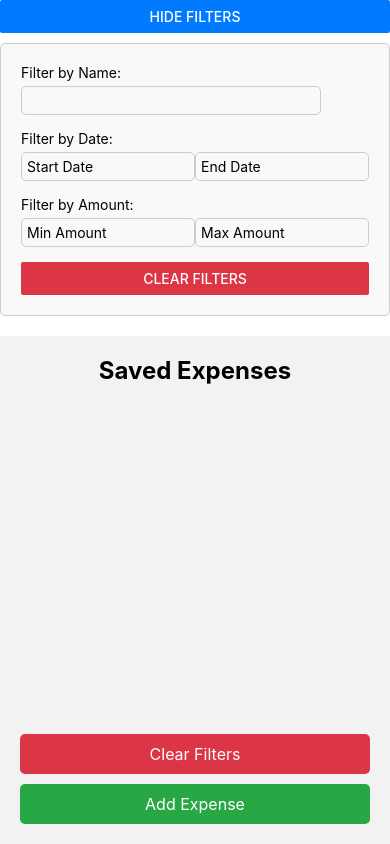
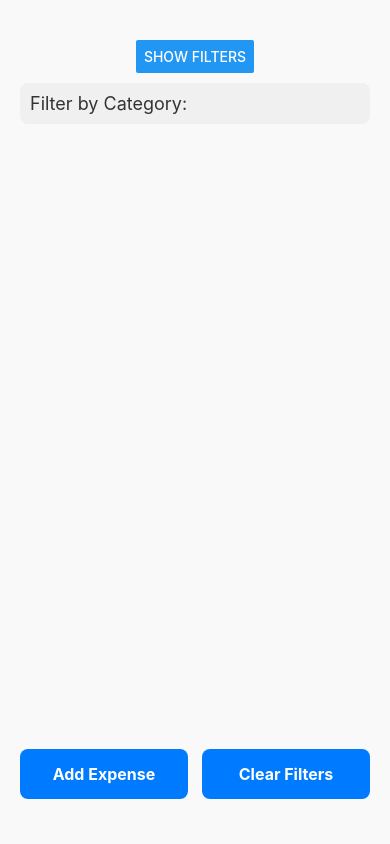
Before and after one commit to kamath7/ExpenserAgain, a React Native app: screen /ExpenseList in a window 390 px wide. Both pictures are taken after a click on the button "SHOW FILTERS". Built offline with nearby package versions, Linux system fonts and the light colour scheme.

Commit message:
added uuid

```diff
--- a/App.js
+++ b/App.js
@@ -6,7 +6,6 @@ import store from './store/store';
 
 import ExpenseListScreen from './screens/ExpenseListScreen';
 import AddExpenseScreen from './screens/AddExpenseScreen';
-import ExpenseFilter from './ExpenseFilter';
 
 const Stack = createStackNavigator();
 
@@ -14,8 +13,6 @@ export default function App() {
   return (
     <Provider store={store}>
       <NavigationContainer>
-
-        <ExpenseFilter />
         <Stack.Navigator initialRouteName="ExpenseList">
           <Stack.Screen
             name="ExpenseList"
--- a/ExpenseFilter.js
+++ b/ExpenseFilter.js
@@ -1,121 +1,42 @@
 import React, { useState } from "react";
-import { useDispatch } from "react-redux";
-import {
-  filterByName,
-  filterByDate,
-  filterByAmount,
-  clearFilters,
-} from "./store/reducers/expenseReducer";
-import { Text, View, TextInput, Button, StyleSheet } from "react-native";
+import { View, Text, Button, StyleSheet } from "react-native";
 
-const ExpenseFilter = () => {
-  const [showFilters, setShowFilters] = useState(false);
-  const dispatch = useDispatch();
+export default function ExpenseFilter() {
+  const [isFiltersVisible, setIsFiltersVisible] = useState(false);
 
   const toggleFilters = () => {
-    setShowFilters(!showFilters);
+    setIsFiltersVisible((prev) => !prev);
   };
 
   return (
-    <View style={styles.filterContainer}>
-      <Button
-        title={showFilters ? "Hide Filters" : "Show Filters"}
-        onPress={toggleFilters}
-        color="#007BFF"
-      />
+    <View style={styles.container}>
+      <Button title="Show Filters" onPress={toggleFilters} />
 
-      {showFilters && (
-        <View style={styles.filters}>
-          <View style={styles.filterGroup}>
-            <Text>Filter by Name:</Text>
-            <TextInput
-              style={styles.input}
-              onChangeText={(text) => dispatch(filterByName({ name: text }))}
-            />
-          </View>
-          <View style={styles.filterGroup}>
-            <Text>Filter by Date:</Text>
-            <View style={styles.dateInputs}>
-              <TextInput
-                style={styles.input}
-                placeholder="Start Date"
-                onChangeText={(text) =>
-                  dispatch(filterByDate({ startDate: text, endDate: null }))
-                }
-              />
-              <TextInput
-                style={styles.input}
-                placeholder="End Date"
-                onChangeText={(text) =>
-                  dispatch(filterByDate({ startDate: null, endDate: text }))
-                }
-              />
-            </View>
-          </View>
-          <View style={styles.filterGroup}>
-            <Text>Filter by Amount:</Text>
-            <View style={styles.amountInputs}>
-              <TextInput
-                style={styles.input}
-                placeholder="Min Amount"
-                keyboardType="numeric"
-                onChangeText={(text) =>
-                  dispatch(filterByAmount({ minAmount: text, maxAmount: null }))
-                }
-              />
-              <TextInput
-                style={styles.input}
-                placeholder="Max Amount"
-                keyboardType="numeric"
-                onChangeText={(text) =>
-                  dispatch(filterByAmount({ minAmount: null, maxAmount: text }))
-                }
-              />
-            </View>
-          </View>
-          <Button
-            title="Clear Filters"
-            onPress={() => dispatch(clearFilters())}
-            color="#DC3545"
-          />
+      {isFiltersVisible && (
+        <View style={styles.filterOptions}>
+          <Text style={styles.filterText}>Filter by Category:</Text>
+          {/* Add filter options here */}
         </View>
       )}
     </View>
   );
-};
+}
 
 const styles = StyleSheet.create({
-  filterContainer: {
+    container: {
+      paddingVertical: 20,
+      alignItems: "center",
       marginBottom: 20,
     },
-  filters: {
+    filterOptions: {
       marginTop: 10,
-    padding: 20,
-    borderWidth: 1,
-    borderColor: "#ccc",
-    borderRadius: 5,
-    backgroundColor: "#f9f9f9",
+      backgroundColor: '#f0f0f0',
+      borderRadius: 8,
+      padding: 10,
+      width: '100%',
     },
-  filterGroup: {
-    marginBottom: 15,
-  },
-  input: {
-    padding: 5,
-    marginTop: 5,
-    width: "100%",
-    maxWidth: 300,
-    borderRadius: 5,
-    borderWidth: 1,
-    borderColor: "#ccc",
-  },
-  dateInputs: {
-    flexDirection: "row",
-    justifyContent: "space-between",
-  },
-  amountInputs: {
-    flexDirection: "row",
-    justifyContent: "space-between",
+    filterText: {
+      fontSize: 18,
+      color: '#333',
     },
   });
-
-export default ExpenseFilter;
--- a/package.json
+++ b/package.json
@@ -19,7 +19,8 @@
     "react-native-safe-area-context": "4.10.5",
     "react-native-screens": "3.31.1",
     "react-redux": "^9.2.0",
-    "redux": "^5.0.1"
+    "redux": "^5.0.1",
+    "uuid": "^11.0.3"
   },
   "devDependencies": {
     "@babel/core": "^7.20.0"
--- a/screens/AddExpenseScreen.js
+++ b/screens/AddExpenseScreen.js
@@ -1,31 +1,64 @@
-import React from 'react';
-import { View, StyleSheet } from 'react-native';
-import { useDispatch } from 'react-redux';
-import SimpleForm from '../SimpleForm';
-import { addExpense } from '../store/reducers/expenseReducer';
+import React, { useState } from "react";
+import { View, Text, TextInput, Button, StyleSheet } from "react-native";
+import { useDispatch } from "react-redux";
+import { addExpense } from "../store/reducers/expenseReducer"; // Ensure you have this action
+import { v4 as uuidv4 } from 'uuid'; // Import the uuid library
 
 export default function AddExpenseScreen({ navigation }) {
+  const [expenseName, setExpenseName] = useState('');
+  const [expenseAmount, setExpenseAmount] = useState('');
+  const [expenseDate, setExpenseDate] = useState('');
+
   const dispatch = useDispatch();
 
-  const handleFormSubmit = (expenseData) => {
-    if (expenseData.name && expenseData.amount && expenseData.date) {
-      dispatch(addExpense(expenseData));
-      navigation.navigate('ExpenseList');
-    } else {
-      alert('Please provide all expense details.');
-    }
+  const handleAddExpense = () => {
+    const newExpense = {
+      id: uuidv4(), // Generate a unique ID using uuid
+      name: expenseName,
+      amount: expenseAmount,
+      date: expenseDate,
+    };
+
+    dispatch(addExpense(newExpense));
+    navigation.goBack(); // Navigate back to the ExpenseList screen
   };
 
   return (
     <View style={styles.container}>
-      <SimpleForm onSubmit={handleFormSubmit} />
+      <TextInput
+        style={styles.input}
+        placeholder="Expense Name"
+        value={expenseName}
+        onChangeText={setExpenseName}
+      />
+      <TextInput
+        style={styles.input}
+        placeholder="Amount"
+        keyboardType="numeric"
+        value={expenseAmount}
+        onChangeText={setExpenseAmount}
+      />
+      <TextInput
+        style={styles.input}
+        placeholder="Date"
+        value={expenseDate}
+        onChangeText={setExpenseDate}
+      />
+      <Button title="Add Expense" onPress={handleAddExpense} />
     </View>
   );
 }
 
 const styles = StyleSheet.create({
   container: {
+    padding: 20,
     flex: 1,
-    padding: 20,
+  },
+  input: {
+    height: 40,
+    borderColor: "#ccc",
+    borderWidth: 1,
+    marginBottom: 20,
+    paddingHorizontal: 10,
   },
 });
--- a/screens/ExpenseListScreen.js
+++ b/screens/ExpenseListScreen.js
@@ -1,7 +1,8 @@
 import React from "react";
-import { FlatList, View, Text, Button, StyleSheet, TouchableOpacity } from "react-native";
+import { View, Text, FlatList, StyleSheet, TouchableOpacity } from "react-native";
 import { useSelector, useDispatch } from "react-redux";
 import { clearFilters } from "../store/reducers/expenseReducer";
+import ExpenseFilter from "../ExpenseFilter";  // Move the filter here
 
 const ExpenseListScreen = ({ navigation }) => {
   const expenses = useSelector((state) => state.expense.filteredExpenses);
@@ -9,35 +10,38 @@ const ExpenseListScreen = ({ navigation }) => {
 
   return (
     <View style={styles.container}>
-      {/* Header for Saved Expenses */}
-      <Text style={styles.header}>Saved Expenses</Text>
+      {/* ExpenseFilter component - Show filters only when needed */}
+      <ExpenseFilter />
 
-      {/* Expense List */}
+
       <FlatList
       data={expenses}
-        keyExtractor={(item) => item.id.toString()}
+      keyExtractor={(item) => item.id ? item.id.toString() : 'no-id'} // Safe fallback
       renderItem={({ item }) => (
         <View style={styles.expenseItem}>
-            <Text style={styles.expenseText}>Name: {item.name}</Text>
-            <Text style={styles.expenseText}>Amount: ₹{item.amount}</Text>
-            <Text style={styles.expenseText}>Date: {item.date}</Text>
+          <Text style={styles.expenseText}>{item.name}</Text>
+          <Text style={styles.expenseText}>{item.amount}</Text>
+          <Text style={styles.expenseText}>{item.date}</Text>
         </View>
       )}
-        contentContainerStyle={styles.expenseList}
     />
 
-      {/* Button to Clear Filters */}
-      <TouchableOpacity style={styles.button} onPress={() => dispatch(clearFilters())}>
+      {/* Button Section: Add Expense, Clear Filters */}
+      <View style={styles.buttonContainer}>
+        <TouchableOpacity
+          style={styles.button}
+          onPress={() => navigation.navigate('AddExpense')}  // Navigate to Add Expense screen
+        >
+          <Text style={styles.buttonText}>Add Expense</Text>
+        </TouchableOpacity>
+
+        <TouchableOpacity
+          style={styles.button}
+          onPress={() => dispatch(clearFilters())}  // Clear filters
+        >
           <Text style={styles.buttonText}>Clear Filters</Text>
         </TouchableOpacity>
-
-      {/* Add Expense Button */}
-      <TouchableOpacity
-        style={styles.addButton}
-        onPress={() => navigation.navigate('AddExpense')}  // Navigate to AddExpense screen
-      >
-        <Text style={styles.addButtonText}>Add Expense</Text>
-      </TouchableOpacity>
+      </View>
     </View>
   );
 };
@@ -46,48 +50,41 @@ const styles = StyleSheet.create({
   container: {
     flex: 1,
     padding: 20,
-    justifyContent: "space-between", // This will space out the content properly
-  },
-  expenseList: {
-    flexGrow: 1, // Makes sure the list takes up remaining space
-    marginBottom: 20, // Adjust the bottom margin
+    backgroundColor: '#f9f9f9', // Light background color for better contrast
+    justifyContent: 'flex-start', // Items will be aligned from the top
   },
   expenseItem: {
-    flexDirection: "row",
-    justifyContent: "space-between",
-    padding: 10,
+    flexDirection: 'row',
+    justifyContent: 'space-between',
+    padding: 15,
+    marginBottom: 10,
     borderBottomWidth: 1,
-    borderBottomColor: "#ccc",
+    borderBottomColor: '#ddd',
+    backgroundColor: '#fff',
+    borderRadius: 8,
   },
   expenseText: {
     fontSize: 16,
+    color: '#333',
+  },
+  buttonContainer: {
+    flexDirection: 'row',
+    justifyContent: 'space-between',
+    marginTop: 'auto', // Push the buttons to the bottom
+    marginBottom: 20,
   },
   button: {
-    backgroundColor: "#DC3545",
-    padding: 10,
+    backgroundColor: "#007BFF",
+    padding: 15,
+    marginVertical: 5,
+    borderRadius: 8,
+    width: '48%', // Ensure buttons are not stretched too wide
     alignItems: "center",
-    marginBottom: 10,
-    borderRadius: 5,
   },
   buttonText: {
-    color: "white",
+    color: "#fff",
     fontSize: 16,
-  },
-  addButton: {
-    backgroundColor: "#28a745",
-    padding: 10,
-    alignItems: "center",
-    borderRadius: 5,
-  },
-  addButtonText: {
-    color: "white",
-    fontSize: 16,
-  },
-  header: {
-    fontSize: 24,
-    fontWeight: 'bold',
-    textAlign: 'center',
-    marginBottom: 20,
+    fontWeight: "bold",
   },
 });
 
```
Also changed, not shown: ExpenseList.js (+6 -1 lines), 1 other file (tests, documents, lock files or other folders). Lines whose indentation alone changed are shown as unchanged.
